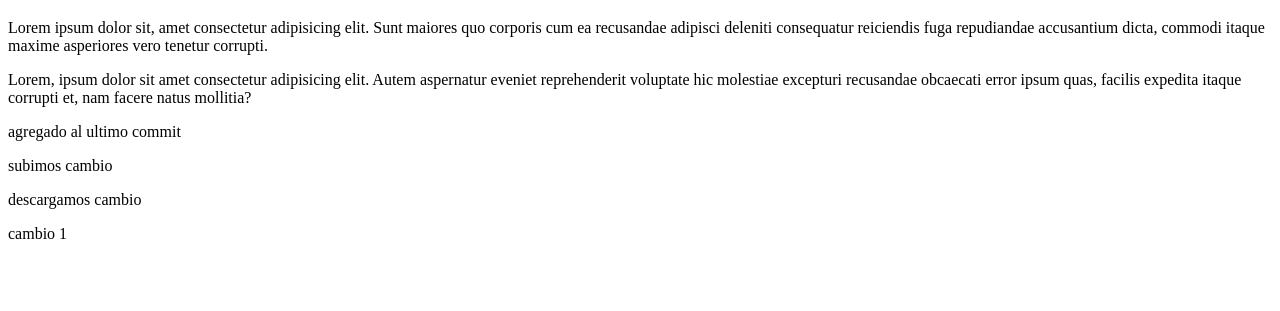
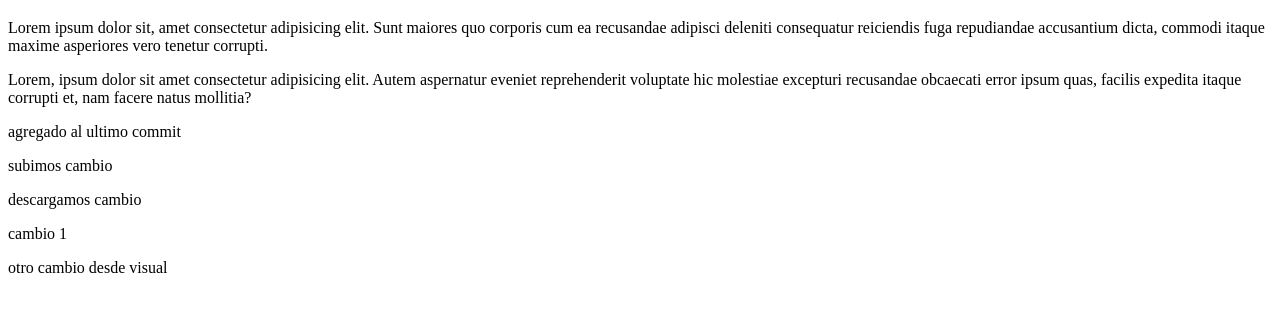
Before and after one commit to miguelDocente/prueba-cuenta, a plain HTML site: page index.html in a window 1280 px wide. Shown: the part 61-372 px from the top of the page. Drawn offline with Linux system fonts and the light colour scheme.

Commit message:
cambio desde visual

```diff
--- a/index.html
+++ b/index.html
@@ -13,5 +13,6 @@
     <p>subimos cambio</p>
     <p>descargamos cambio</p>
     <p>cambio 1</p>
+    <p>otro cambio desde visual</p>
 </body>
 </html>
```
